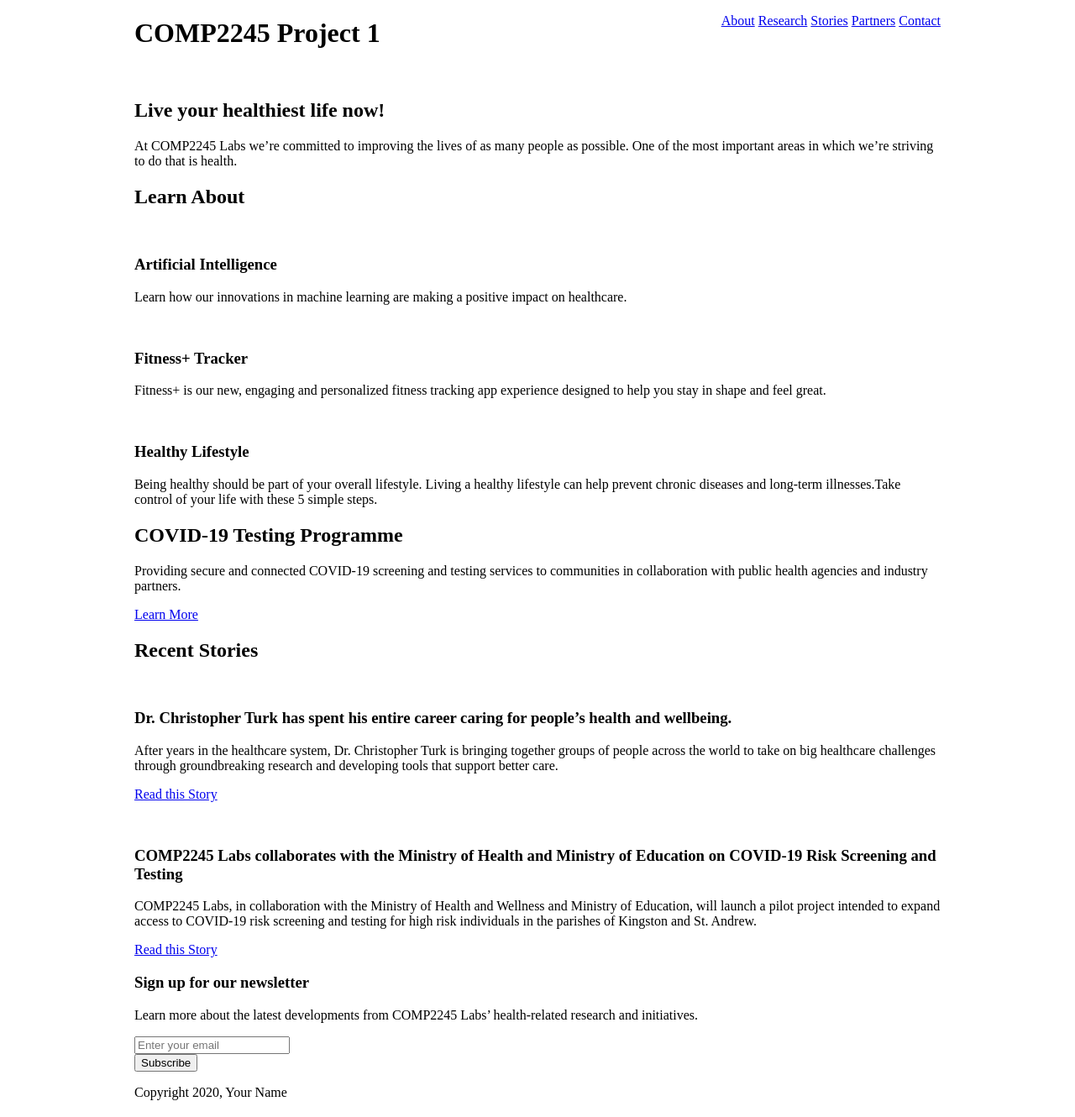
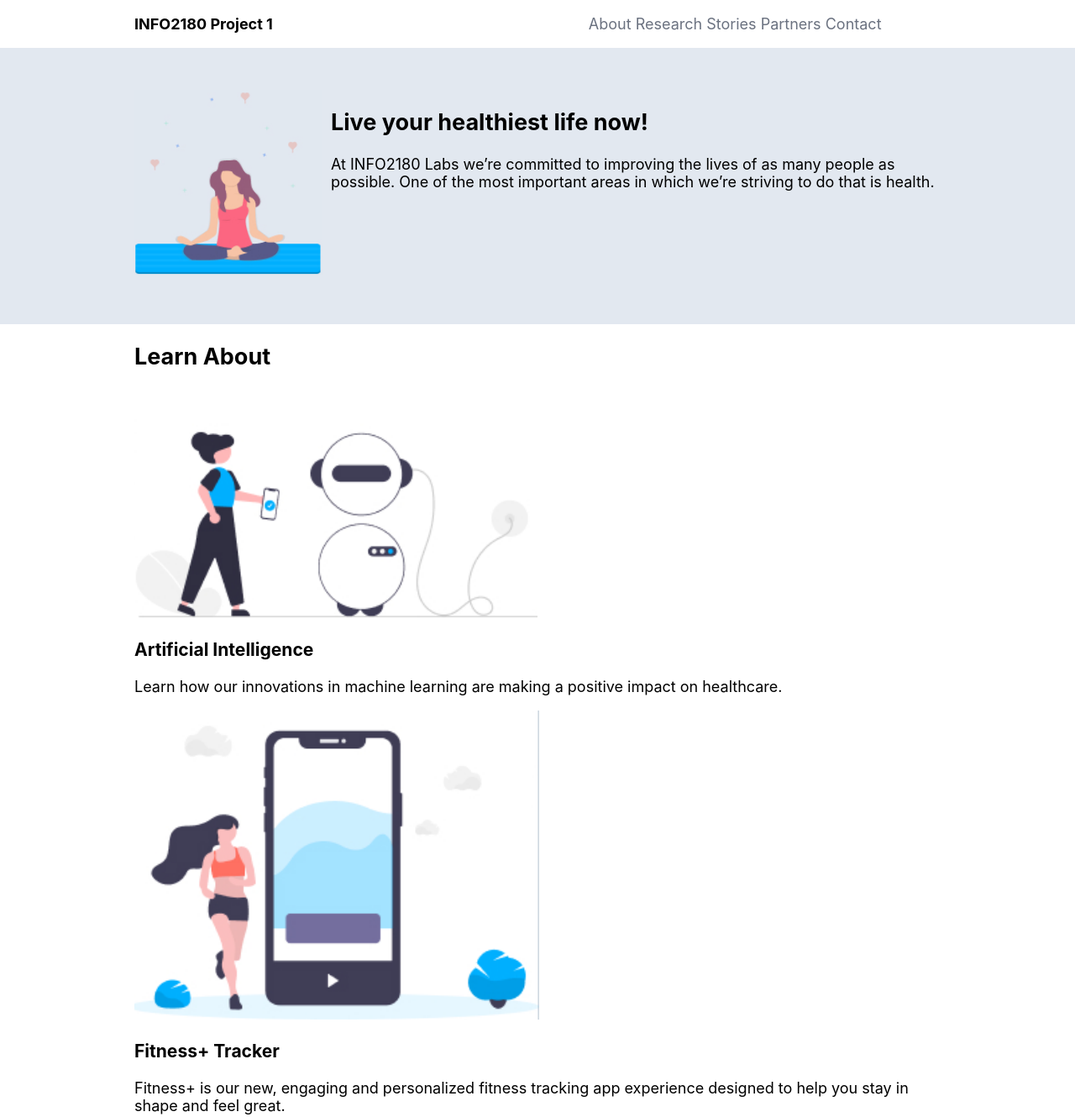
Before and after one commit to McKoy-Banton/info2180-project1, a plain HTML site: page index.html in a window 1280 px wide. Shown: the top 1330 px of the page at 84% size. Drawn offline with Linux system fonts and the light colour scheme.

Commit message:
Finished Hero and added images for Learn About

```diff
--- a/index.html
+++ b/index.html
@@ -3,14 +3,14 @@
 <head>
     <meta charset="UTF-8">
     <meta name="viewport" content="width=device-width, initial-scale=1.0">
-    <title>COMP2245 Project 1</title>
+    <title>INFO2180 Project 1</title>
     <link rel="stylesheet" href="styles.css">
     <script src="scripts.js"></script>
 </head>
 <body>
     <header>
         <div class="container">
-            <h1>COMP2245 Project 1</h1>
+            <h1>INFO2180 Project 1</h1>
             <nav>
                 <ul>
                     <li><a href="#">About</a></li>
@@ -26,11 +26,11 @@
         <section class="overview-hero">
             <div class="container">
                 <div class="overview-hero-image">
-                    <img src="#" alt="">
+                    <img src="hero-image.png" alt="">
                 </div>
                 <div class="overview-hero-text">
                     <h2>Live  your healthiest life now!</h2>
-                    <p>At COMP2245 Labs we’re committed to improving the lives of as many people as possible. One of the most important areas in which we’re striving to do that is health.</p>
+                    <p>At INFO2180 Labs we’re committed to improving the lives of as many people as possible. One of the most important areas in which we’re striving to do that is health.</p>
                 </div>
             </div>
         </section>
@@ -39,21 +39,21 @@
                 <h2>Learn About</h2>
                 <div class="cards">
                     <div class="card">
-                        <img src="#" alt="">
+                        <img src="card1-image.png" alt="">
                         <div class="card-body">
                             <h3>Artificial Intelligence</h3>
                             <p>Learn how our innovations in machine learning are making a positive impact on healthcare.</p>
                         </div>
                     </div>
                     <div class="card">
-                        <img src="#" alt="">
+                        <img src="card2-image.png" alt="">
                         <div class="card-body">
                             <h3>Fitness+ Tracker</h3>
                             <p>Fitness+ is our new, engaging and personalized fitness tracking app experience designed to help you stay in shape and feel great.</p>
                         </div>
                     </div>
                     <div class="card">
-                        <img src="#" alt="">
+                        <img src="card3-image.png" alt="">
                         <div class="card-body">
                             <h3>Healthy Lifestyle</h3>
                             <p>Being healthy should be part of your overall lifestyle. Living a healthy lifestyle can help prevent chronic diseases and long-term illnesses.Take control of your life with these 5 simple steps.</p>
@@ -87,8 +87,8 @@
                 <article>
                     <img src="" alt="">
                     <div class="article-body">
-                        <h3>COMP2245 Labs collaborates with the Ministry of Health and Ministry of Education on COVID-19 Risk Screening and Testing</h3>
-                        <p>COMP2245 Labs, in collaboration with the Ministry of Health and Wellness and Ministry of Education, will launch a pilot project intended to expand access to COVID-19 risk screening and testing for high risk individuals in the parishes of Kingston and St. Andrew.</p>
+                        <h3>INFO2180 Labs collaborates with the Ministry of Health and Ministry of Education on COVID-19 Risk Screening and Testing</h3>
+                        <p>INFO2180 Labs, in collaboration with the Ministry of Health and Wellness and Ministry of Education, will launch a pilot project intended to expand access to COVID-19 risk screening and testing for high risk individuals in the parishes of Kingston and St. Andrew.</p>
                         <p><a href="#">Read this Story</a></p>
                     </div>
                 </article>
@@ -97,7 +97,7 @@
         <section class="newsletter">
             <div class="container">
                 <h3>Sign up for our newsletter</h3>
-                <p>Learn more about the latest developments from COMP2245 Labs’ health-related research and initiatives.</p>
+                <p>Learn more about the latest developments from INFO2180 Labs’ health-related research and initiatives.</p>
                 <form action="#" method="post">
                     <div class="form-group">
                         <input type="email" name="email" id="email" placeholder="Enter your email">
@@ -110,7 +110,7 @@
     </main>
     <footer>
         <div class="container">
-            <p>Copyright 2020, Your Name</p>
+            <p>Copyright 2020, McKoy Banton</p>
         </div>
     </footer>
 </body>
--- a/styles.css
+++ b/styles.css
@@ -1,7 +1,10 @@
 /* Add your CSS to this file */
 body {
     margin: 0;
-    font-size: 16px;
+    font-size: 18px;
+    font-family: "-apple-system",
+    "BlinkMacSystemFont", "Segoe UI", "Roboto", "Helvetica Neue",
+    Arial, "Noto Sans", sans-serif;
 }
 
 .container {
@@ -13,10 +16,47 @@ body {
 header .container
 {
     display: flex;
-    justify-content: space-between;
+    align-items:center;
+    background-color: white;
+}
+nav
+{
+    margin-left: 35%;
+
+}
+header .container h1
+{
+    font-size: 18px;
 }
 header .container li
 {
     list-style-type: none;
     display: inline-block;
+    font-size: 18px;
 }
+header .container li a
+{
+    color:#6b7280;
+    text-decoration: none;
+    font-size: 18px;
+}
+header .container li a:hover
+{
+    color: #5A67D8;
+    text-decoration: none;
+    font-size: 18px;
+}
+
+/*HERO OVERVIEW*/
+.overview-hero
+{
+    display: flex;
+    background-color: #E2E8F0;
+    align-items: center;
+    padding: 50px;
+}
+.overview-hero .container .overview-hero-image
+{
+    float: left;
+    margin: 0 10px 5px 0;
+}
```
Also changed, not shown: card1-image.png (added), card2-image.png (added), card3-image.png (added), hero-image.png (added).
